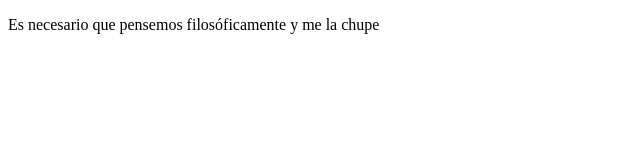
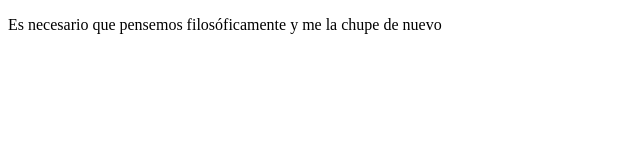
Before and after one commit to Esvelpe/proyectoDemoCursoPrework, a plain HTML site: page index.htm in a window 1280 px wide. Shown: the full height of the page, 0-640 px from the left. Drawn offline with Linux system fonts and the light colour scheme.

Commit message:
first commit

```diff
--- a/index.htm
+++ b/index.htm
@@ -8,7 +8,7 @@
 </head>
 <body>
     <p>
-        Es necesario que pensemos filosóficamente y me la chupe
+        Es necesario que pensemos filosóficamente y me la chupe de nuevo
     </p>
 </body>
 </html>
```
Also changed, not shown: 1 other file.
